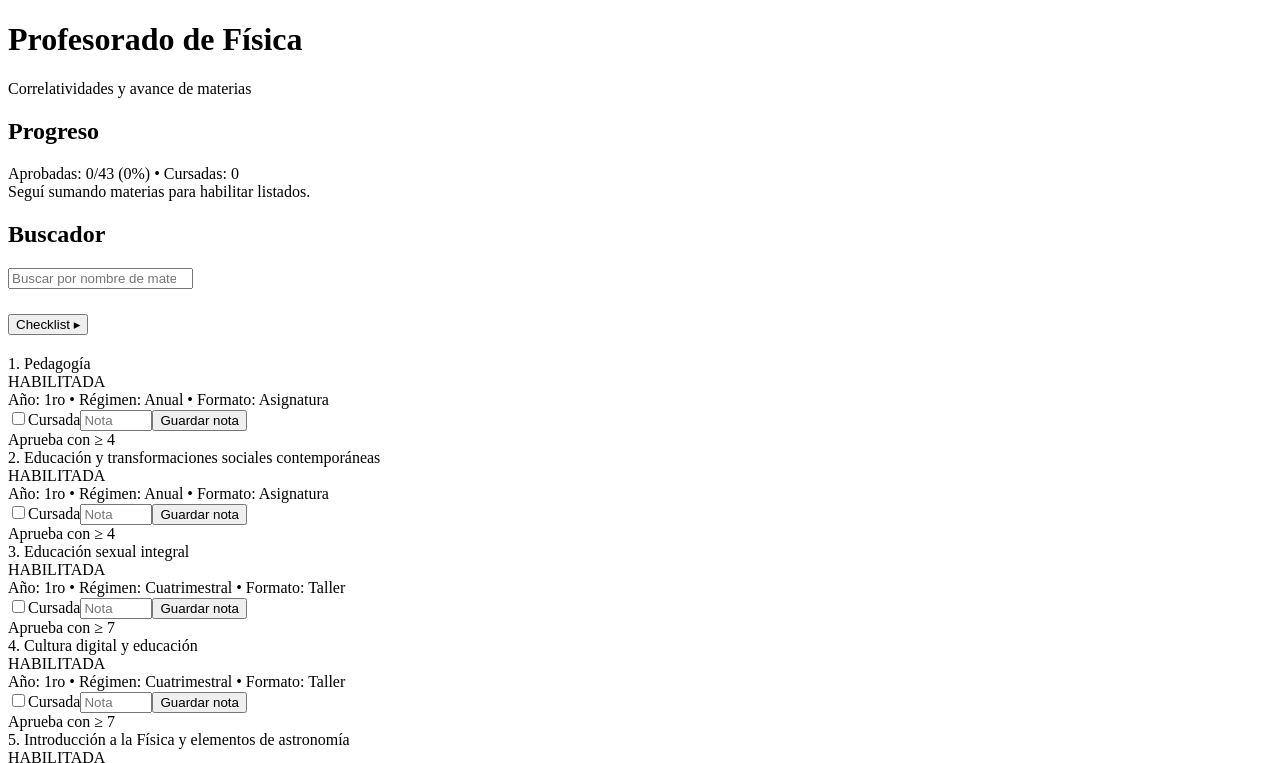
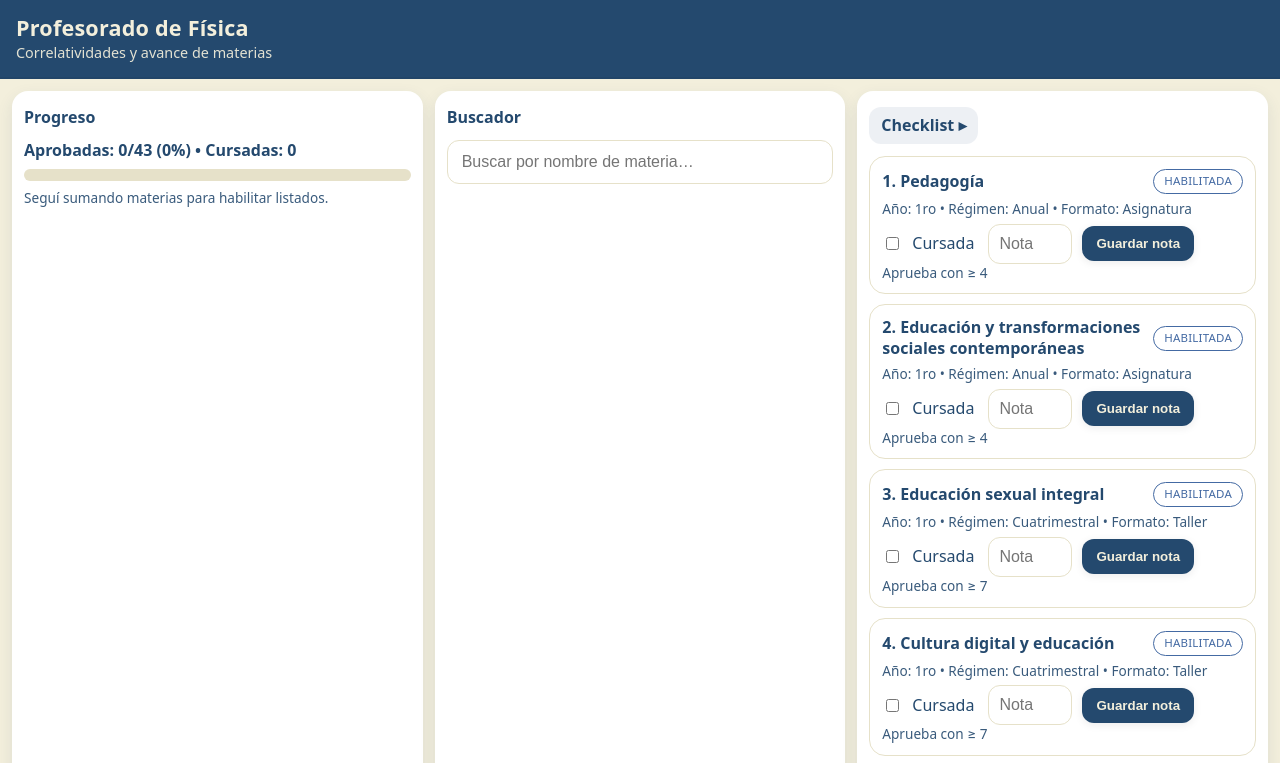
Before and after one commit to DocentesBrown/correlatividades_fisica, a plain HTML site: page index.html in a window 1280 px wide. Shown: the top 763 px of the page. Drawn offline with Linux system fonts and the light colour scheme.

Commit message:
Add files via upload

```diff
--- a/styles.css
+++ b/styles.css
@@ -1,6 +1,104 @@
 
+/* ===== Paleta y base (mobile-first) ===== */
+:root{
+  --bg:#f3efdc;        /* fondo crema */
+  --ink:#24496e;       /* azul petróleo para textos y acentos */
+  --card:#ffffff;
+  --muted:#e6e1c9;
+  --ok:#2a7a2a;
+  --warn:#9a6b00;
+  --bad:#b23b3b;
+  --radius:16px;
+  --shadow:0 6px 16px rgba(36,73,110,.10);
+}
 
-/* Tint de fondo para cada estado en la matriz */
-.materia-box.aprobada{background:rgba(42,122,42,.06)}
-.materia-box.habilitada{background:rgba(68,106,163,.08)}
-.materia-box.bloqueada{background:rgba(178,59,59,.06)}
+*{box-sizing:border-box}
+html,body{margin:0;padding:0;background:var(--bg);color:var(--ink);font-family:system-ui,-apple-system,Segoe UI,Roboto,Ubuntu,'Helvetica Neue',Arial;line-height:1.3}
+
+/* ===== Header sticky para celular ===== */
+.app-header{
+  position:sticky; top:0; z-index:10;
+  padding:14px 16px;
+  background:var(--ink); color:var(--bg);
+  border-bottom:2px solid rgba(0,0,0,.05);
+}
+.app-header h1{margin:0;font-size:1.2rem;font-weight:800;letter-spacing:.2px}
+.subtitle{margin:.15rem 0 0;opacity:.92;font-size:.9rem}
+
+/* ===== Contenedor principal ===== */
+.container{display:grid;gap:12px;padding:12px}
+.panel{
+  background:var(--card); border-radius:var(--radius); padding:12px;
+  box-shadow:var(--shadow);
+}
+h2{margin:.25rem 0 12px;font-size:1rem}
+
+/* ===== Progreso ===== */
+#progreso-wrap{display:flex;flex-direction:column;gap:8px}
+#progreso-topline{font-weight:700}
+.progress{width:100%;height:12px;background:var(--muted);border-radius:999px;overflow:hidden}
+.progress-fill{height:100%;width:0%;background:var(--ink);transition:width .35s ease}
+
+/* ===== Buscador ===== */
+#search{width:100%;padding:12px 14px;border-radius:12px;border:1px solid var(--muted);outline:none;font-size:1rem}
+#search:focus{box-shadow:0 0 0 3px rgba(36,73,110,.2)}
+#search-results{list-style:none;margin:10px 0 0;padding:0}
+#search-results li{padding:10px 8px;border-bottom:1px dashed var(--muted);cursor:pointer;font-size:.95rem}
+#search-results li:last-child{border-bottom:none}
+#search-results li:hover{background:rgba(36,73,110,.06)}
+
+/* ===== Checklist ===== */
+#checklist{display:flex;flex-direction:column;gap:10px}
+.card{border:1px solid var(--muted);border-radius:var(--radius);padding:12px}
+.card-header{display:flex;justify-content:space-between;align-items:center;gap:8px;margin-bottom:6px}
+.card-title{font-weight:700}
+.meta{font-size:.85rem;opacity:.9}
+.row{display:flex;gap:10px;align-items:center;flex-wrap:wrap;margin-top:6px}
+.row label{margin-right:4px}
+.input-nota{width:84px;padding:10px;border:1px solid var(--muted);border-radius:12px;font-size:1rem}
+.badge{display:inline-block;padding:4px 10px;border-radius:999px;border:1.5px solid;letter-spacing:.2px;font-size:.72rem;white-space:nowrap}
+.badge.aprobada{border-color:var(--ok);color:var(--ok)}
+.badge.habilitada{border-color:#446aa3;color:#446aa3}
+.badge.bloqueada{border-color:var(--bad);color:var(--bad)}
+
+/* ===== Matriz ===== */
+.matriz-grid{display:grid;grid-template-columns:repeat(auto-fill,minmax(160px,1fr));gap:10px}
+.materia-box{border:1px solid var(--muted);border-radius:18px;padding:12px;cursor:pointer;transition:transform .07s ease, box-shadow .2s ease;background:#fff}
+.materia-box:hover{transform:translateY(-1px);box-shadow:0 8px 16px rgba(36,73,110,.12)}
+.materia-box .nombre{font-size:.98rem;font-weight:700;margin:0 0 6px}
+.materia-box .detalle{font-size:.84rem;opacity:.95}
+.materia-box.aprobada{outline:2px solid var(--ok);background:rgba(42,122,42,.06)}
+.materia-box.habilitada{outline:2px solid #446aa3;background:rgba(68,106,163,.08)}
+.materia-box.bloqueada{outline:2px solid var(--bad);background:rgba(178,59,59,.06)}
+
+.legend{margin-top:8px;display:flex;gap:8px;flex-wrap:wrap}
+
+/* ===== Botones / Modal ===== */
+.btn{background:var(--ink);color:var(--bg);border:none;border-radius:12px;padding:10px 14px;font-weight:600;box-shadow:0 2px 8px rgba(0,0,0,.08)}
+.btn:active{transform:translateY(1px)}
+dialog{border:none;border-radius:18px;padding:0}
+.modal-content{padding:16px 16px 12px;max-width:560px}
+.modal-content h3{margin:0 0 8px}
+.modal-content p{margin:0 0 12px;line-height:1.45}
+
+/* ===== Collapsibles ===== */
+.collapse-toggle{all:unset;cursor:pointer;background:rgba(36,73,110,.08);padding:8px 12px;border-radius:12px;font-weight:800}
+.collapsible-body{margin-top:10px}
+.collapsed .collapsible-body{display:none}
+.collapsed .collapse-toggle{background:rgba(36,73,110,.14)}
+
+/* ===== Footer ===== */
+.app-footer{padding:16px;text-align:center;opacity:.85;font-size:.85rem}
+
+/* ===== Accesibilidad y toques grandes ===== */
+@media (pointer:coarse){
+  .btn, .collapse-toggle, #search, .input-nota{min-height:44px}
+}
+
+/* ===== Desktop (manteniendo mobile-first) ===== */
+@media (min-width: 900px){
+  .container{grid-template-columns:1fr 1fr 1fr}
+  .app-header h1{font-size:1.35rem}
+}
+/* resaltado al saltar desde buscador */
+.pulse{box-shadow:0 0 0 3px rgba(36,73,110,.25)}
```
